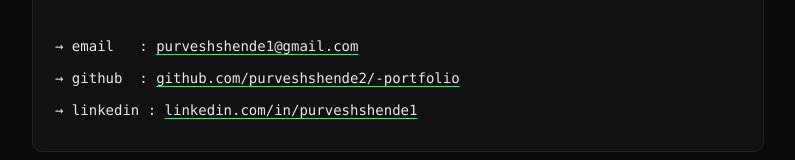
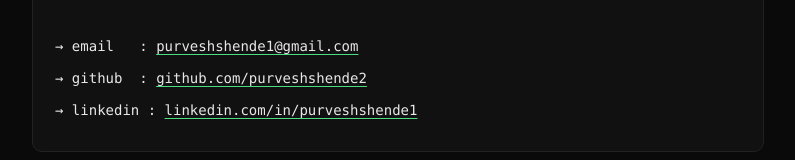
Before and after one commit to purveshshende2/-portfolio, a plain HTML site: page index.html in a window 1280 px wide. Shown: the part 2948-3108 px from the top of the page, without its empty margins (242-1037 px from the left). Drawn offline with Linux system fonts and the light colour scheme.

Commit message:
update github link to main profile

```diff
--- a/index.html
+++ b/index.html
@@ -521,7 +521,7 @@
         <div class="row"><span class="prompt-user">purvesh@dev</span>:<span class="prompt-path">~</span>$ curl hello.world</div>
         <div class="row">&nbsp;</div>
         <div class="row">→ email&nbsp;&nbsp;&nbsp;: <a href="mailto:purveshshende1@gmail.com">purveshshende1@gmail.com</a></div>
-        <div class="row">→ github&nbsp;&nbsp;: <a href="https://github.com/purveshshende2/-portfolio" target="_blank" rel="noopener">github.com/purveshshende2/-portfolio</a></div>
+        <div class="row">→ github&nbsp;&nbsp;: <a href="https://github.com/purveshshende2/" target="_blank" rel="noopener">github.com/purveshshende2</a></div>
         <div class="row">→ linkedin : <a href="https://www.linkedin.com/in/purveshshende1/" target="_blank" rel="noopener">linkedin.com/in/purveshshende1</a></div>
       </div>
     </div>
```
